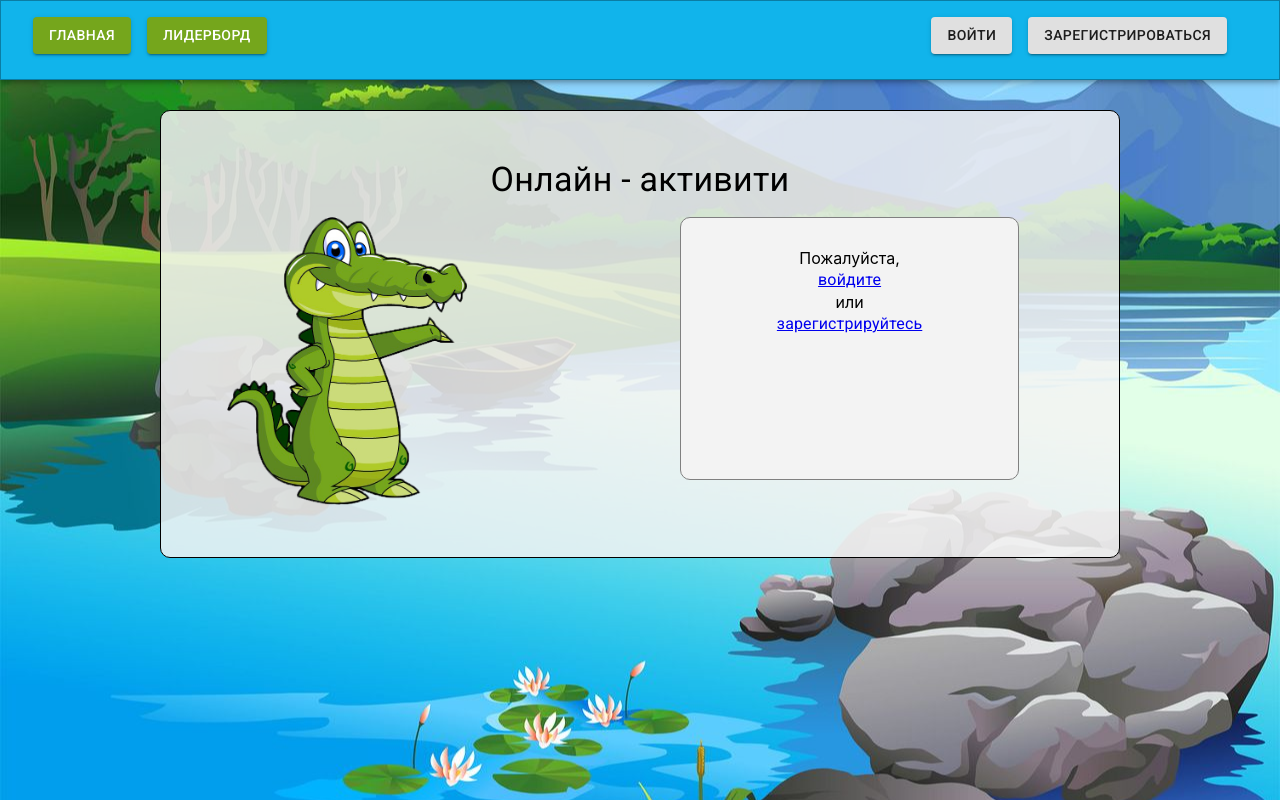
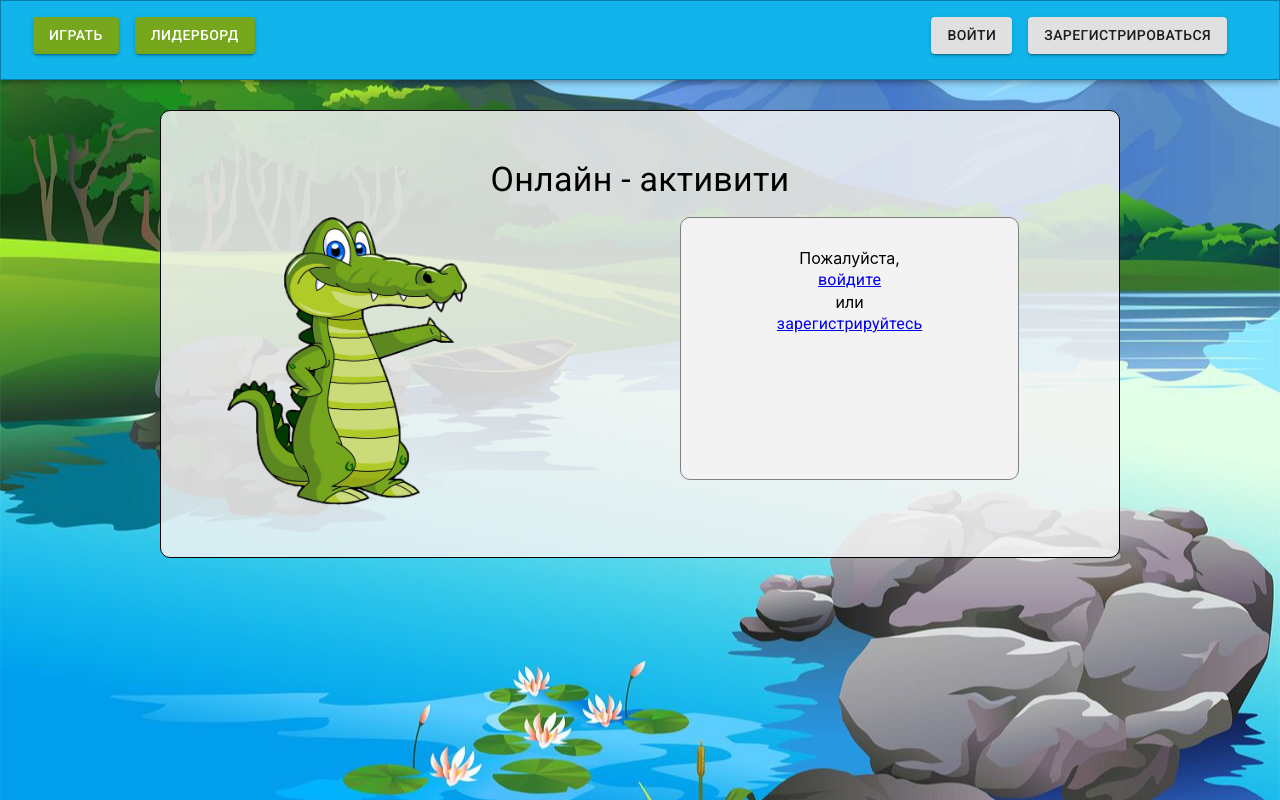
Before and after one commit to Mayrinika/online-activity, a React (Create React App) app in the folder game/: page / in a window 1280 px wide. Built offline with nearby package versions, Linux system fonts and the light colour scheme; no server answers.

Commit message:
rename Главная->Играть

```diff
--- a/game/src/components/NavigationBar/NavigationBar.tsx
+++ b/game/src/components/NavigationBar/NavigationBar.tsx
@@ -107,7 +107,7 @@ class NavigationBar extends React.Component<NavigationBarProps, NavigationBarSta
                             className={classes.navButton}
                             variant="contained"
                             color="secondary"
-                        >Главная</Button>
+                        >Играть</Button>
                     </Link>
                     <Link to={getDomRoutes().leaderboard} className={classes.navLink + " menu__item"} onClick={this.closeMenu}>
                         <Button
```
